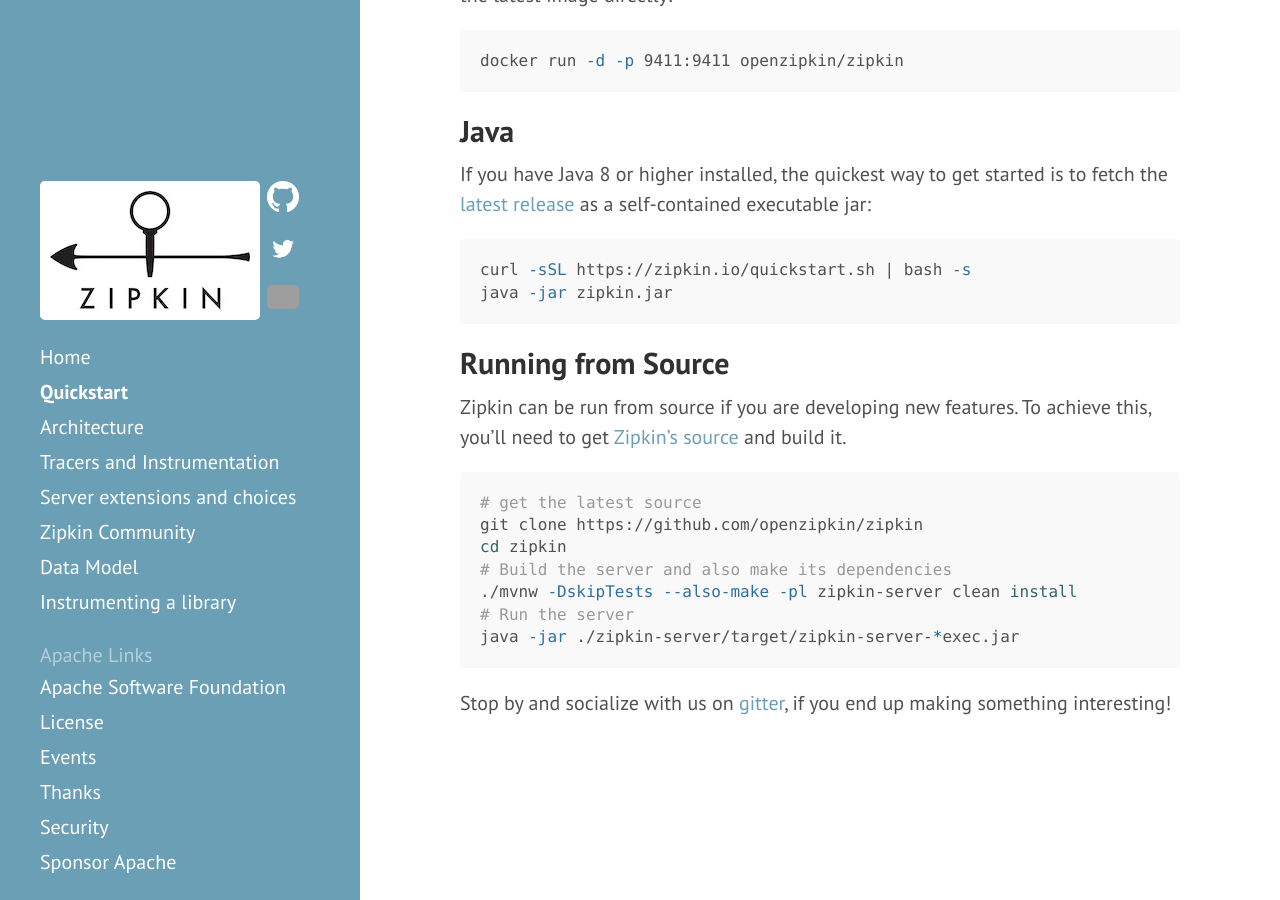
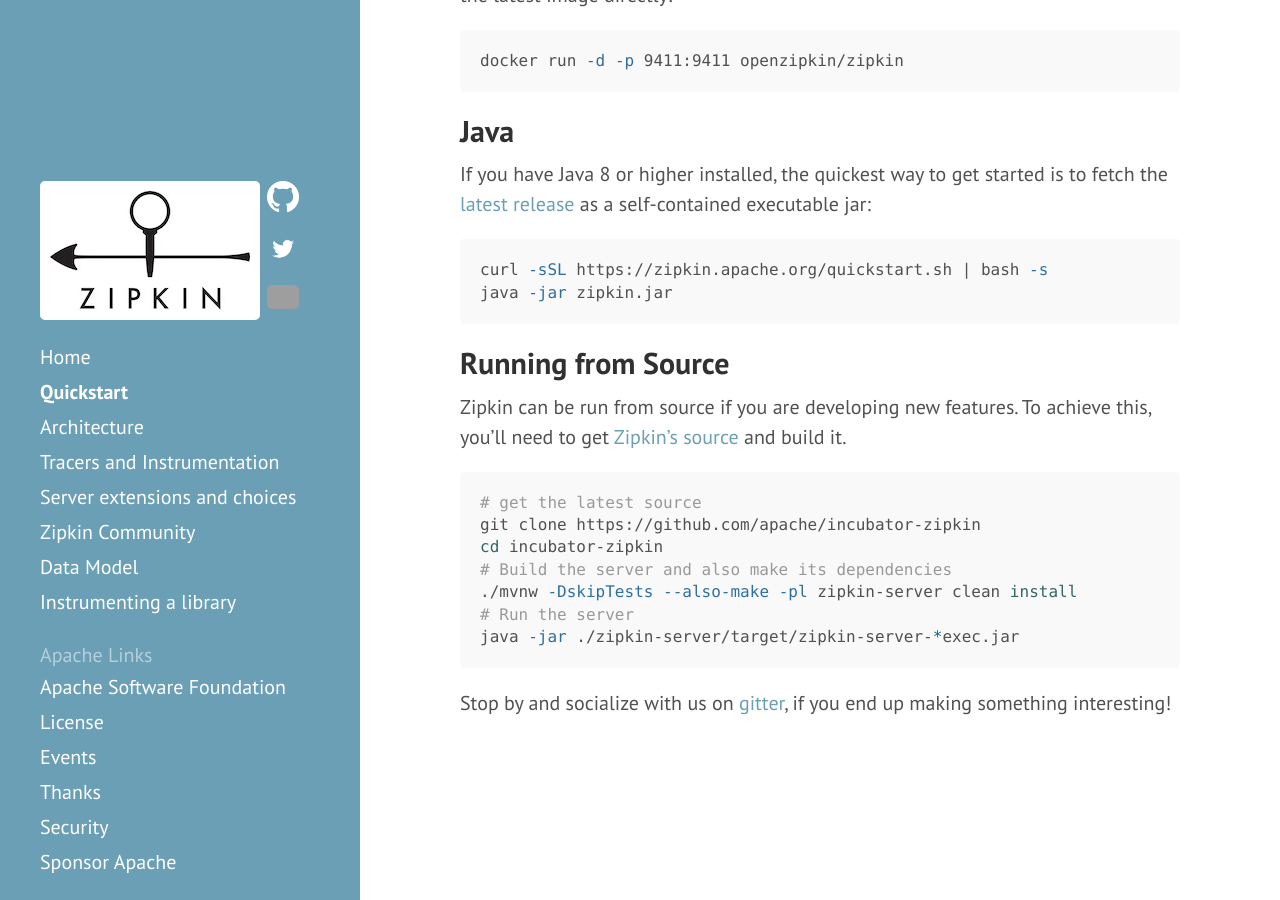
Before and after one commit to openzipkin/openzipkin.github.io, a Jekyll site: the page built from pages/quickstart.md, in a window 1280 px wide and 900 px high, scrolled down 578 px. Built offline with Jekyll 4.4.1, drawn with Linux system fonts in a browser that asks for light colours.

Commit message:
Update quickstart with Apache coordinates (#15)

```diff
--- a/pages/quickstart.md
+++ b/pages/quickstart.md
@@ -23,21 +23,21 @@
 
 ## Java
 
-If you have Java 8 or higher installed, the quickest way to get started is to fetch the [latest release](https://search.maven.org/remote_content?g=io.zipkin.java&a=zipkin-server&v=LATEST&c=exec) as a self-contained executable jar:
+If you have Java 8 or higher installed, the quickest way to get started is to fetch the [latest release](https://search.maven.org/remote_content?g=org.apache.zipkin&a=zipkin-server&v=LATEST&c=exec) as a self-contained executable jar:
 
 ~~~ bash
-curl -sSL https://zipkin.io/quickstart.sh | bash -s
+curl -sSL https://zipkin.apache.org/quickstart.sh | bash -s
 java -jar zipkin.jar
 ~~~
 
 ## Running from Source
 
-Zipkin can be run from source if you are developing new features. To achieve this, you'll need to get [Zipkin's source](https://github.com/openzipkin/zipkin) and build it.
+Zipkin can be run from source if you are developing new features. To achieve this, you'll need to get [Zipkin's source](https://github.com/apache/incubator-zipkin) and build it.
 
 ~~~ bash
 # get the latest source
-git clone https://github.com/openzipkin/zipkin
-cd zipkin
+git clone https://github.com/apache/incubator-zipkin
+cd incubator-zipkin
 # Build the server and also make its dependencies
 ./mvnw -DskipTests --also-make -pl zipkin-server clean install
 # Run the server
```
